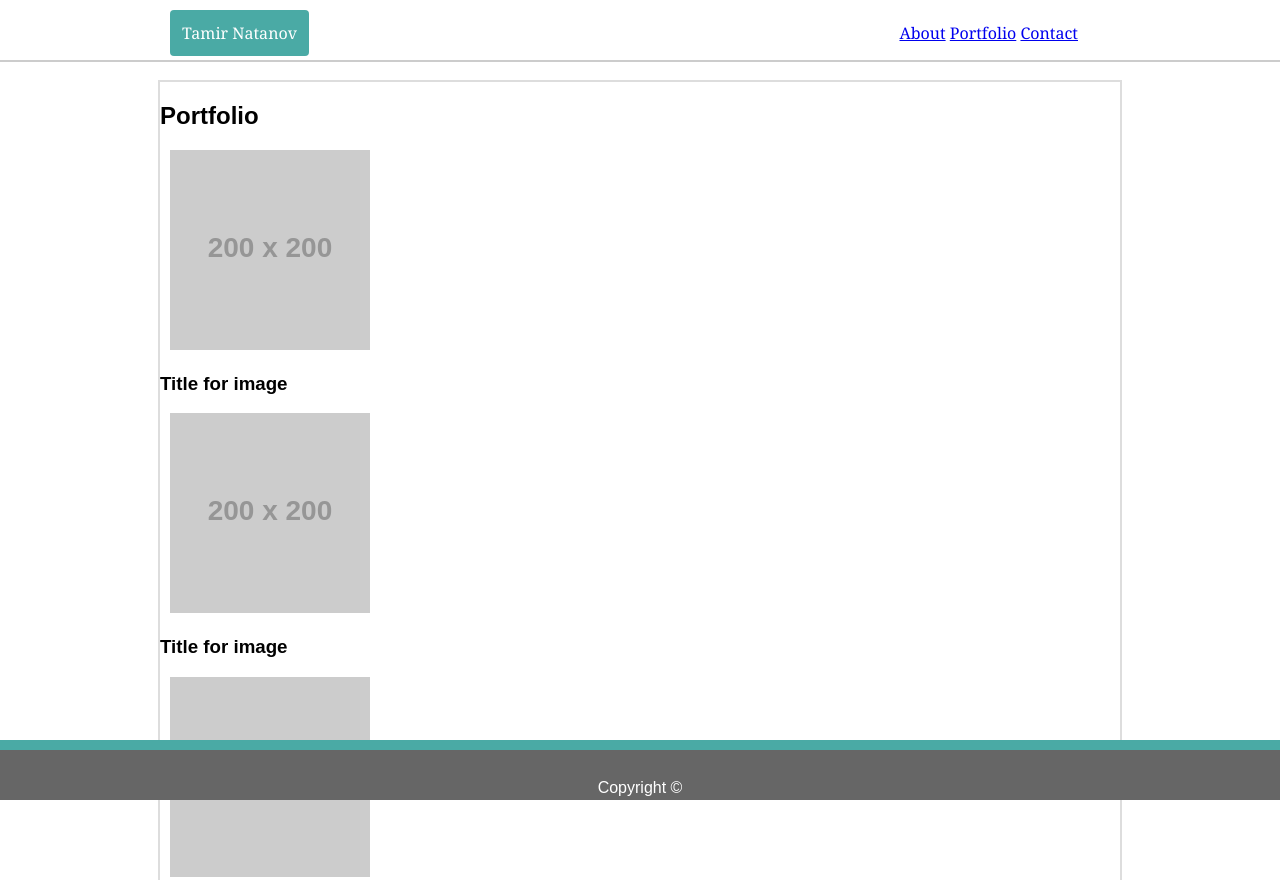
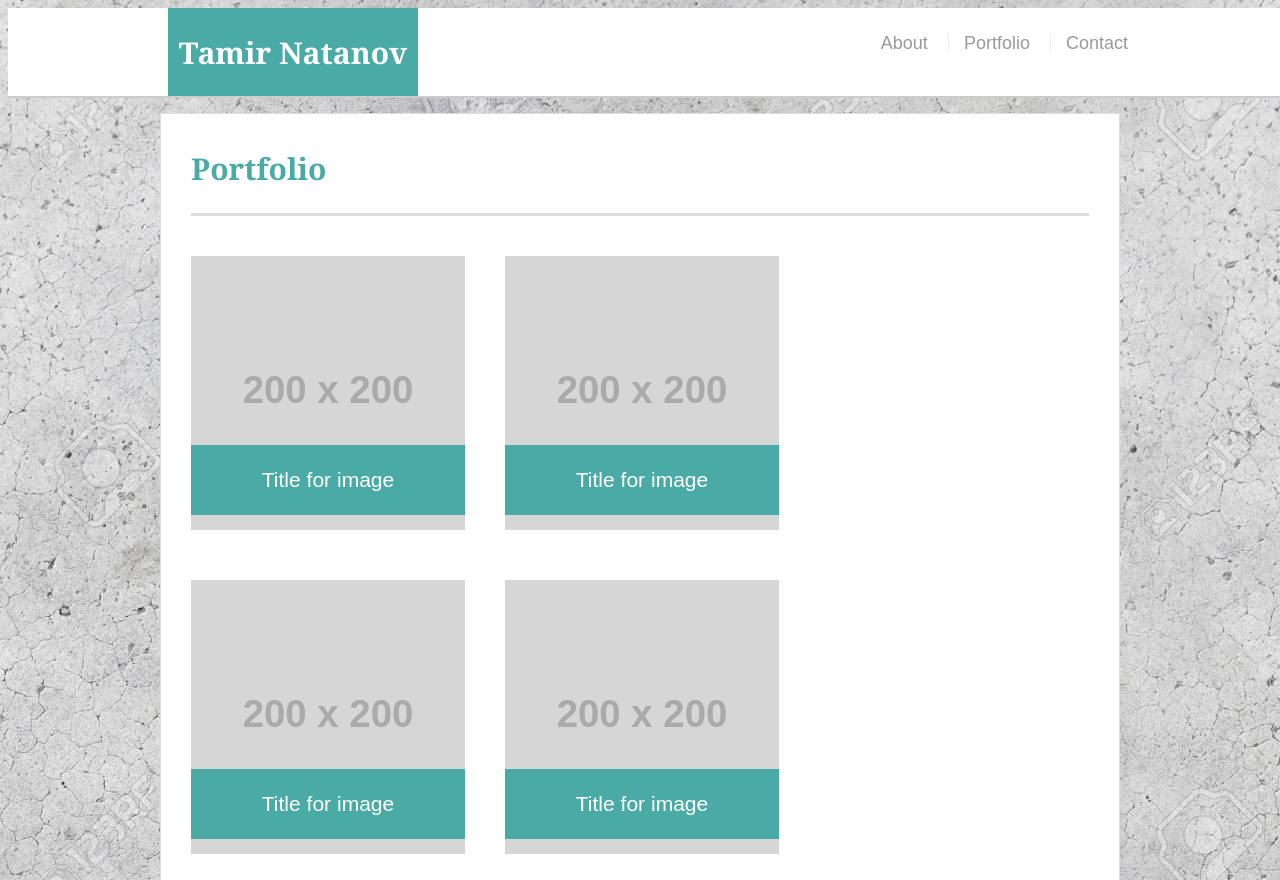
Before and after one commit to et-nat1995/HW-WireFrame.github.io, a plain HTML site: page portfolio.html in a window 1280 px wide. Shown: the top 880 px of the page. Drawn offline with Linux system fonts and the light colour scheme; placeholder pictures from the web are drawn by us.

Commit message:
all done

```diff
--- a/assets/styles.css
+++ b/assets/styles.css
@@ -1,75 +1,181 @@
+* {
+    box-sizing: border-box;
+}
+/* general stuff */
 body{
-    font-family: 'Arial', 'Helvetica Neue', Helvetica, sans-serif;
-}
-
-header{
-    font-family: 'Georgia', Times, Times New Roman, serif;
-}
-img{
-    height: 200px;
-    width: 200px;
-    margin-left: 10px;
-}
-footer{
-    position: fixed;
-    bottom: 0;
-    left: 0;
-    width: 100%;
-    height: 50px;
-    background-color: #666666;
-    text-align: center;
-    line-height: 75px;
-    border-top: 10px solid #4aaaa5;
-
-}
-header{
-    background: #ffffff;
-}
-
-#mastHead{
-    overflow: hidden;
-    position: fixed;
-    top: 0;
-    left: 0;
-    width: 100%;
-    padding: 10px;
-    height: 40px;
-    border-bottom: 2px solid #cccccc;
-}
-
-#logo{
-    float: left;
-    background-color: #4aaaa5;
-    padding: 12px;
-    border-radius: 4px;
-    text-align: center;
-    color: white;
-    text-decoration: none;
-
-}
-#logo:hover{
-    text-decoration: underline;
-}
-nav{
-    float: right;
-    margin-right: 40px;
-    padding: 12px;
-}
-
-#main-container{
-    margin-top: 80px;
-    margin-bottom: 80px;
-    border: 2px solid #dddddd;
-    background: #ffffff;
-    width: 960px;
+    font-family: Arial,"Helvetica Neu", Helvetica, sans-serif;
+    font-size: 18px;
+    color: #777777;
+    background-image: url(cement.jpg);
 }
 
 .container{
     width: 960px;
     margin: auto;
-    color: white;
+    /* color: white; */
+    clear: both;
+}
+/* header start */
+#mastHead{
+    position: fixed;
+    z-index: 99;
+    width: 100%;
+    margin: 0 0 30px;
+    overflow: auto;
+    color: #ffffff;
+    background: #ffffff;
+    border-bottom: 2px solid #cccccc;
+    height: 90px;
 }
 
-p, h1, h2, h3, form{
-    color: black;
+#logo{
+    float: left;
+    width: 250px;
+    height: 90px;
+    font-family: Georgia, 'Times New Roman', Times, serif;
+    font-size: 30px;
+    line-height: 90px;
+    font-weight: 700;
+    color: #ffffff;
+    text-align: center;
+    text-decoration: none;
+    background: #4aaaa5;
 }
+
+nav{
+    float: right;
+    margin-top: 25px;
+}
+
+nav a{
+    display: inline-block;
+    padding-left: 15px;
+    margin-left: 15px;
+    line-height: 18px;
+    text-decoration: none;
+    color: #999;
+    border-left: 1px solid #efefef;
+}
+
+nav a:first-child{
+    border-left: 0 none;
+}
+/* main body */
+#main-container{
+    padding-top: 105px;
+}
+
+.main-section{
+    float: left;
+    width: 100%;
+    max-width: 960px;
+    padding: 30px;
+    margin: 0 0 40px;
+    border: 1px solid #dddddd;
+    background: #ffffff;
+}
+.main-section h1{
+    margin-top: 0px;
+}
+.auth0image{
+    float: left;
+    width: 275px;
+    margin-right: 10px;
+    border: 2px solid #4aaaa5;
+}
+/* h stuff */
+h1, h2{
+    font-family: Georgia, 'Times New Roman', Times, serif;
+    font-weight: 700;
+    color: #4aaaa5;
+}
+
+h1, h2, h3, p{
+    margin-bottom: 20px;
+}
+
+h1{
+    border-bottom: 3px solid #dddddd;
+    line-height: 49px;
+    padding-bottom: 20px;
+    font-size: 30px;
+}
+
+/* portfolio */
+.work{
+    position: relative;
+    float: left;
+    margin: 20px 0 25px;
+    width: 274px;
+    overflow: auto;
+}
+
+.work:nth-child(even){
+    margin-right: 40px;
+}
+
+.work img{
+    width: 100%;
+    border: 0 none;
+    opacity: 0.8;
+}
+
+.work h3{
+    position: absolute;
+    bottom: 20px;
+    width: 100%;
+    padding: 20px;
+    margin-bottom: 0;
+    font-weight: 300;
+    line-height: 30px;
+    text-align: center;
+    background: #4aaaa5;
+    color: #ffffff;
+}
+/* Contact page */
+
+#conact-form ul{
+    margin-bottom:  20px;
+}
+
+#conact-form li{
+    margin-bottom: 10px;
+}
+
+label, input[type="text"], input[type="email"], textarea{
+    display: block;
+    width: 100%;
+}
+
+input[type="text"], input[type="email"], textarea{
+    border: 1px solid #dddddd;
+    height: 35px;
+    padding: 0 10px;
+    font-size: 14px;
+}
+
+textarea{
+    height: 200px;;
+}
+
+input[type="submit"]{
+    padding: 10px 30px;
+    cursor: pointer;
+    border: 0 none;
+    font-size: 18px;
+    background: #4aaaa5;
+    color: #ffffff;
+
+}
+
+/* Footer */
+footer{
+    height: 50px;
+    clear: both;
+    font-size: 12px;
+    background-color: #666666;
+    color: #cccccc;
+    text-align: center;
+    border-top: 10px solid #4aaaa5;
+    padding: 30px 0;
+}
--- a/portfolio.html
+++ b/portfolio.html
@@ -12,20 +12,29 @@
 <body>
 
 </body>
+<!-- nav bar and logo -->
 <header id="mastHead">
     <div class="container">
         <a href="index.html" id="logo">Tamir Natanov</a>
         <nav>
-            <a href="about.html">About</a>
+            <a href="index.html">About</a>
             <a href="portfolio.html">Portfolio</a>
             <a href="contact.html">Contact</a>
         </nav>
     </div>
 </header>
 <div id="main-container" class="container">
-    <section class= "main-section">
+    <section class="main-section">
         <h1>Portfolio</h1>
-        <div class="work"> <!--Relative--> <!--Absolute-->
+        <div class="work">
+            <!--Relative-->
+            <!--Absolute-->
+            <img src="http://placehold.it/200x200" alt="mockup">
+            <h3>
+                Title for image
+            </h3>
+        </div>
+        <div class="work">
             <img src="http://placehold.it/200x200" alt="mockup">
             <h3>
                 Title for image
```
Also changed, not shown: about.html (+7 -1 lines), contact.html (+17 -8 lines), index.html (+2 -2 lines), assets/cement.jpg (added).
